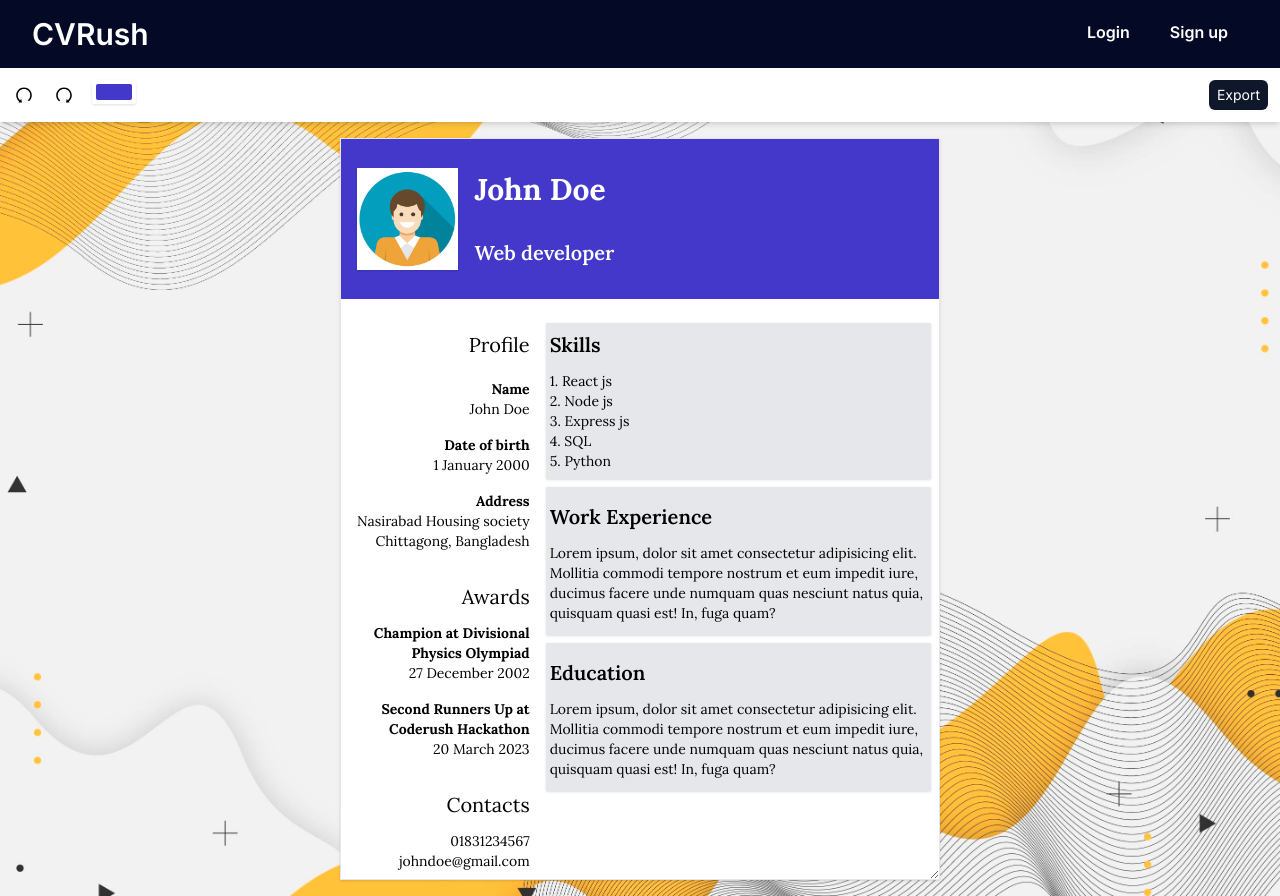
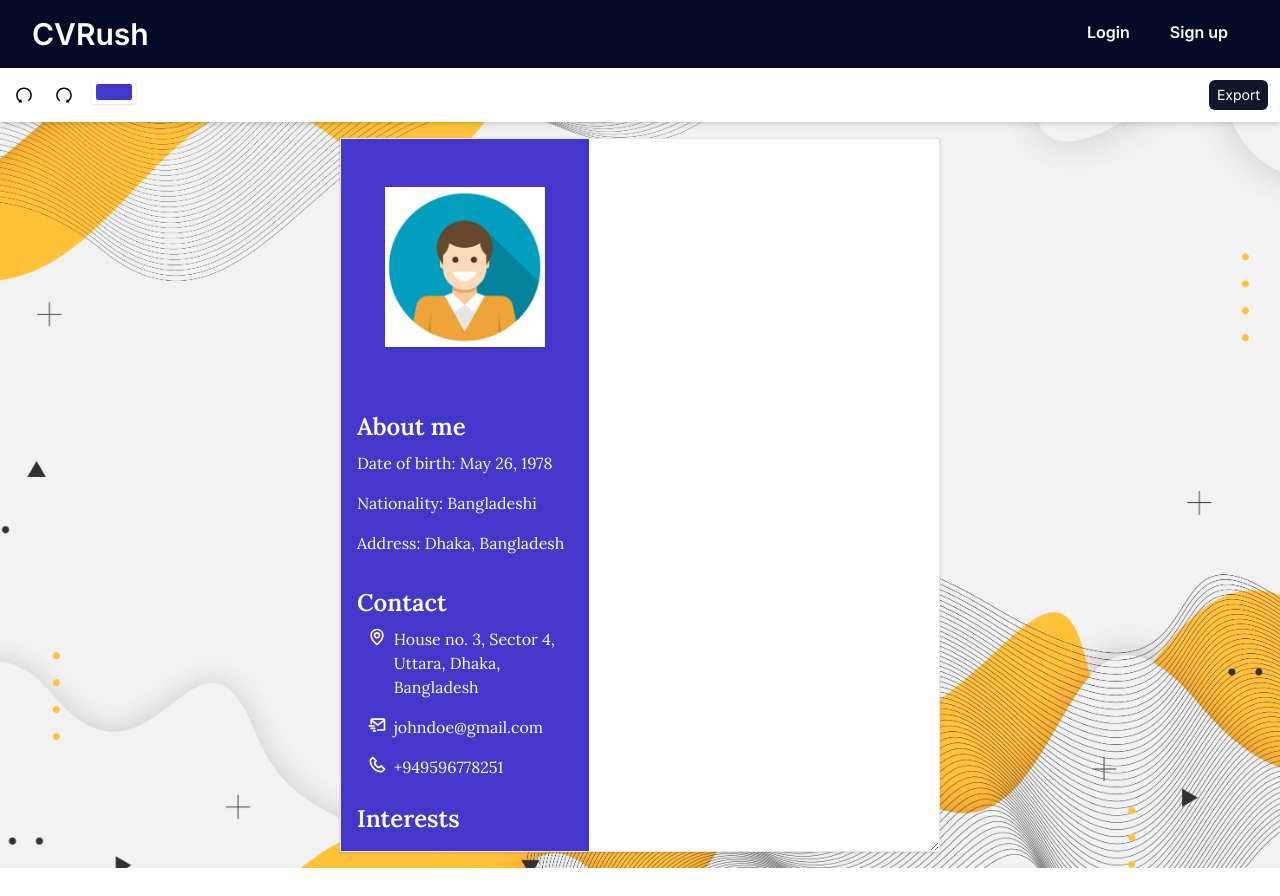
Before and after one commit to Khandakar227/coderush-hackathon, a Next.js app in the folder application/: page /cv-generator/v2 in a window 1280 px wide. After the commit the page ends 868 px from the top, so only its background shows below. Built offline with nearby package versions, Linux system fonts and the light colour scheme; no server answers; a web font is replaced by a local one.

Commit message:
2nd template loading

```diff
--- a/application/src/components/DEDiv.tsx
+++ b/application/src/components/DEDiv.tsx
@@ -13,6 +13,7 @@ const DragEditDiv: React.FC<DEDivProps> = ({
   const id = useId();
   const { addUndo } = useUndoRedo();
   const [undoRedoElement, setElement] = useState({} as UndoRedoElement);
+  const [disabled, setDisabled] = useState(false);
 
   const handleDragStart = (e: DraggableEvent) => {
     const element = divRef.current;
@@ -39,15 +40,23 @@ const DragEditDiv: React.FC<DEDivProps> = ({
       to: {fx: drag, args: [element.id, element.style.transform]}
     })
   };
+  const onFocus = () => {
+    setDisabled(true)
+  }
+  const onBlur = () => {
+    setDisabled(false)
+  }
   return (
     <>
       {divRef.current && (
-        <Draggable onStart={handleDragStart} onStop={handleDragEnd}>
+        <Draggable disabled={disabled} onStart={handleDragStart} onStop={handleDragEnd}>
           <div
             id={id}
             ref={divRef}
             contentEditable
             suppressContentEditableWarning
+            onFocus={onFocus}
+            onBlur={onBlur}
             {...props}
           >
             {children}
--- a/application/src/components/cv-generator/CVImage.tsx
+++ b/application/src/components/cv-generator/CVImage.tsx
@@ -1,8 +1,8 @@
-import React, { useEffect, useRef, useState } from "react";
+import React, { ImgHTMLAttributes, useEffect, useRef, useState } from "react";
 import ContextMenu from "../ContextMenu";
 import { UndoRedoElement, useUndoRedo } from "@/context/undoRedo";
 
-function CVImage() {
+function CVImage(props:ImgHTMLAttributes<HTMLImageElement>) {
   const photoUploadRef = useRef({} as HTMLInputElement);
   const DisplayPhotRef = useRef({} as HTMLImageElement);
 
@@ -41,25 +41,31 @@ function CVImage() {
    */
   function handleSliderUnclick() {
     setElement({
-      from: undoRedoElement.from,
+      ...undoRedoElement,
       to: {
         fx: setBR,
         args: [DisplayPhotRef.current.style.borderRadius.split("%")[0]],
       }
     })
     // Send the undoRedo Element to stack
-    addUndo(undoRedoElement);
+    addUndo({
+      ...undoRedoElement,
+      to: {
+        fx: setBR,
+        args: [DisplayPhotRef.current.style.borderRadius.split("%")[0]],
+      }
+    });
   }
   /**
    * Undo redo feature
    */
   function handSliderClick() {
     setElement({
+      ...undoRedoElement,
       from: {
         fx: setBR,
         args: [DisplayPhotRef.current.style.borderRadius.split("%")[0]],
       },
-      to: undoRedoElement.to,
     })
   }
 
@@ -117,7 +123,8 @@ function CVImage() {
         id="displayPhoto"
         ref={DisplayPhotRef}
         style={{ borderRadius: `${borderRadius}%`, aspectRatio: aspectRatio }}
-        className="w-32 shadow"
+        className={"w-32 shadow" + props?.className}
+        {...props}
         src={displayPhoto || "/assets/dp_temp.png"}
         onClick={onImageClick}
       />
--- a/application/src/components/cv-generator/v2/temp1.tsx
+++ b/application/src/components/cv-generator/v2/temp1.tsx
@@ -1,6 +1,4 @@
-import React, { useRef, useState } from "react";
-import JsPDF, {HTMLFontFace} from "jspdf";
-import { AiOutlineUndo, AiOutlineRedo } from "react-icons/ai"
+import React from "react";
 import DragEditDiv from "@/components/DEDiv";
 import EditDiv from "@/components/EditDiv";
 import CVImage from "../CVImage";
--- /dev/null
+++ b/application/src/components/cv-generator/v2/temp2.tsx
@@ -0,0 +1,51 @@
+import React, { useRef, useState } from "react";
+import JsPDF, {HTMLFontFace} from "jspdf";
+import { BiMap, BiMailSend, BiPhone } from "react-icons/bi"
+import DragEditDiv from "@/components/DEDiv";
+import CVImage from "../CVImage";
+
+interface Props {
+    themeColor: string;
+}
+
+const Template1 = ({themeColor}:Props) => {
+    return (
+        <>
+            <div className="bg-white w-[600px] shadow border outline-none relative font-lora page resize overflow-auto" id="cv_template">
+                <div className="grid grid-cols-4 justify-start items-start gap-1">
+                    <div className="col-span-2 p-4 max-w-[15.5rem]" style={{backgroundColor: themeColor}}>
+                        <div className="pt-8 pb-12">
+                            <CVImage className="w-40 shadow mx-auto"/>
+                        </div>
+                        <DragEditDiv className="pt-4 text-2xl text-white font-semibold"> About me </DragEditDiv>
+                        <DragEditDiv className="text-white py-2"> Date of birth: May 26, 1978</DragEditDiv>
+                        <DragEditDiv className="text-white py-2"> Nationality: Bangladeshi</DragEditDiv>
+                        <DragEditDiv className="text-white py-2 pb-4"> Address: Dhaka, Bangladesh </DragEditDiv>
+
+                        <DragEditDiv className="pt-4 text-2xl text-white font-semibold"> Contact </DragEditDiv>
+                        <DragEditDiv>
+                            <div className="grid grid-cols-6 gap-1 items-baseline justify-start">
+                                <BiMap className="col-span-1 w-10 scale-125 text-white"/>
+                                <DragEditDiv className="col-span-5 text-white py-2"> House no. 3, Sector 4, Uttara, Dhaka, Bangladesh </DragEditDiv>
+                            </div>
+
+                            <div className="grid grid-cols-6 gap-1 items-baseline justify-start">
+                                <BiMailSend className="col-span-1 w-10 scale-125 text-white"/>
+                                <DragEditDiv className="col-span-5 text-white py-2"> johndoe@gmail.com </DragEditDiv>
+                            </div>
+
+                            <div className="grid grid-cols-6 gap-1 items-baseline justify-start">
+                                <BiPhone className="col-span-1 w-10 scale-125 text-white"/>
+                                <DragEditDiv className="col-span-5 text-white py-2"> +949596778251 </DragEditDiv>
+                            </div>
+                        </DragEditDiv>
+
+                        <DragEditDiv className="pt-4 text-2xl text-white font-semibold"> Interests </DragEditDiv>
+                    </div>
+                </div>
+            </div>
+        </>
+    );
+}
+
+export default Template1;
--- a/application/src/pages/cv-generator/v2/index.tsx
+++ b/application/src/pages/cv-generator/v2/index.tsx
@@ -1,9 +1,10 @@
 import JsPDF, {HTMLFontFace} from "jspdf";
 import { AiOutlineUndo, AiOutlineRedo } from "react-icons/ai"
 import UndoRedoProvider, { useUndoRedo } from "@/context/undoRedo";
-import Template1 from "@/components/cv-generator/v2/temp1";
 import React, { useState } from "react";
 import ColorPicker from "@/components/ColorPicker";
+import Template1 from "@/components/cv-generator/v2/temp1";
+import Template2 from "@/components/cv-generator/v2/temp2";
 
 const V2 = () => {
     const [theme, setTheme] = useState("#4338ca");
@@ -50,7 +51,8 @@ const V2 = () => {
                 <button className="px-2 py-1 rounded-md text-white bg-slate-900 text-sm" onClick={generatePDF}> Export </button>
             </div>
             <div className="min-custom-h w-full grid justify-center items-stretch p-4">
-                <Template1 themeColor={theme}/>
+                {/* <Template1 themeColor={theme}/> */}
+                <Template2 themeColor={theme}/>
             </div>
         </>
     );
```
